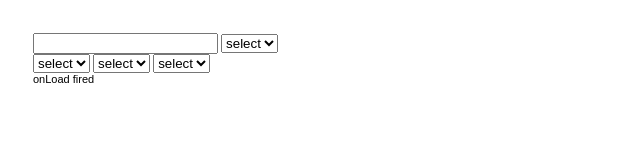
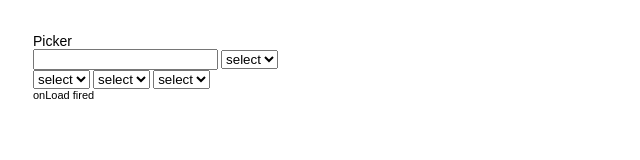
Before and after one commit to james-emerton/Picker, a plain HTML site: page Examples/index.html in a window 1280 px wide. Shown: the whole page, without its empty margins (0-640 px from the left). Drawn offline with Linux system fonts and the light colour scheme.

Commit message:
Updated demo + Forge fluff.

```diff
--- a/Examples/index.html
+++ b/Examples/index.html
@@ -20,6 +20,7 @@
 		</style>
 	</head>
 	<body>
+		<h1>Picker</h1>
 		<input type="text" id="pick" />
 		<select><option>select</option></select><br />
 		<select><option>select</option></select>
```
Also changed, not shown: 2 other files.
